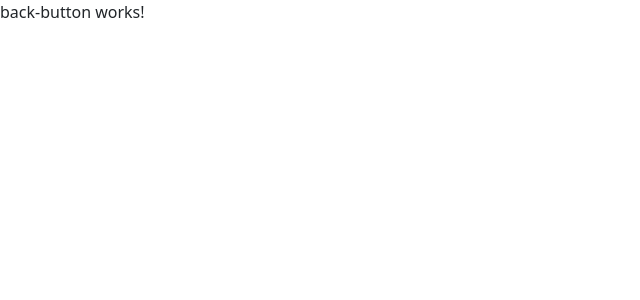
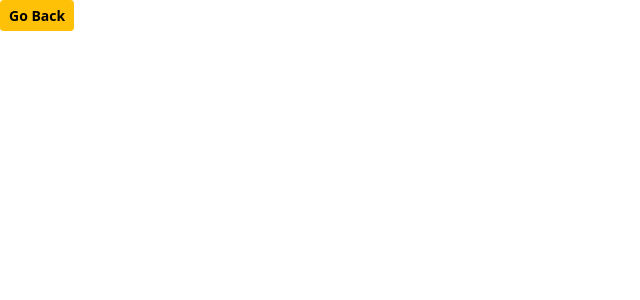
Before and after one commit to raju-tagline/shopping-corner, an Angular app: page / in a window 1280 px wide. Shown: the top 300 px of the page, without its empty margins (0-640 px from the left). Built offline with nearby package versions, Linux system fonts and the light colour scheme.

Commit message:
back button working done

```diff
--- a/src/app/core/back-button/back-button.component.html
+++ b/src/app/core/back-button/back-button.component.html
@@ -1 +1 @@
-<p>back-button works!</p>
+<button class="btn btn-sm btn-warning" (click)="previous()"><strong>Go Back</strong></button>
--- a/src/app/core/back-button/back-button.component.ts
+++ b/src/app/core/back-button/back-button.component.ts
@@ -3,13 +3,14 @@ import { Component, OnInit } from '@angular/core';
 @Component({
   selector: 'shopping-corner-back-button',
   templateUrl: './back-button.component.html',
-  styleUrls: ['./back-button.component.scss']
+  styleUrls: ['./back-button.component.scss'],
 })
 export class BackButtonComponent implements OnInit {
+  constructor() {}
 
-  constructor() { }
+  ngOnInit(): void {}
 
-  ngOnInit(): void {
+  public previous(): void{
+    history.back();
   }
-
 }
```
